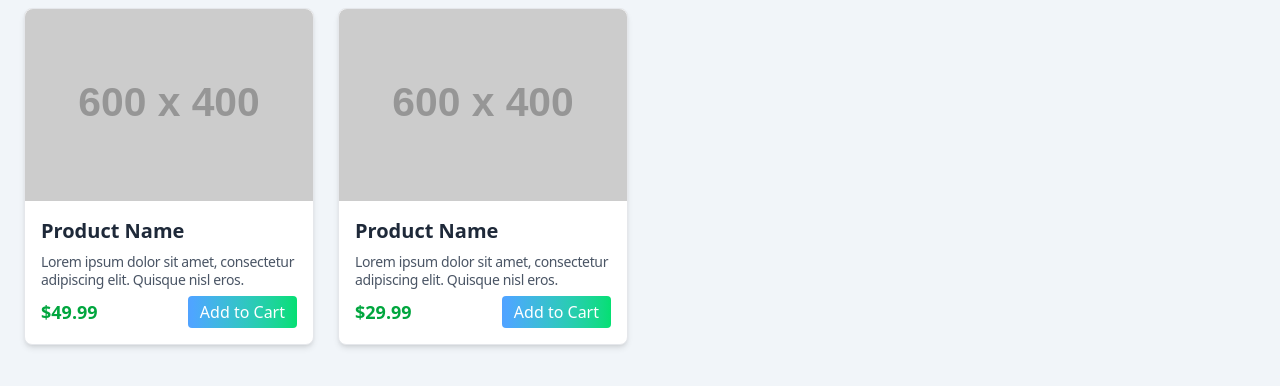
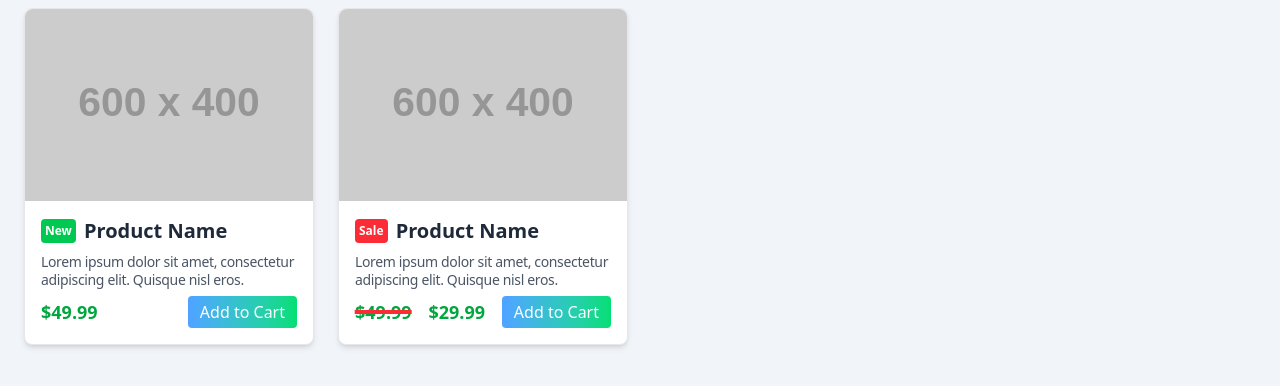
Before and after one commit to Ayzrian/mate-tailwindcss-course, a website built with Vite: page index.html in a window 1280 px wide. Shown: the part 148-534 px from the top of the page. Built offline with nearby package versions, Linux system fonts and the light colour scheme; placeholder pictures from the web are drawn by us.

Commit message:
Adding Pseudo-elements with Tailwind - Finish

```diff
--- a/index.html
+++ b/index.html
@@ -40,7 +40,9 @@
             >
 
             <div class="p-4 space-y-2">
-              <h2 class="text-xl font-semibold text-gray-800">
+              <h2 class="flex items-center text-xl font-semibold text-gray-800 before:content-['New'] before:bg-green-500
+                        before:text-white before:text-xs before:font-bold before:rounded before:p-1
+                        before:mr-2 group-hover:before:bg-green-600">
                 Product Name
               </h2>
               <p class="text-gray-600 text-sm leading-tight tracking-tight">
@@ -70,13 +72,20 @@
             >
 
             <div class="p-4 space-y-2">
-              <h2 class="text-xl font-semibold text-gray-800">
+              <h2 class="flex items-center text-xl font-semibold text-gray-800 before:content-['Sale'] before:bg-red-500
+                        before:text-white before:text-xs before:font-bold before:rounded before:p-1
+                        before:mr-2 group-hover:before:bg-red-600">
                 Product Name
               </h2>
               <p class="text-gray-600 text-sm leading-tight tracking-tight">
                 Lorem ipsum dolor sit amet, consectetur adipiscing elit. Quisque nisl eros.
               </p>
               <div class="flex items-center justify-between">
+                <span class="relative text-lg font-bold text-green-600 before:absolute
+                           before:content-[''] before:w-full before:h-1 before:bg-red-500
+                           before:top-1/2 before:left-1/2 before:-translate-y-1/2 before:-translate-x-1/2">
+                  $49.99
+                </span>
                 <span class="text-lg font-bold text-green-600">$29.99</span>
                 <button class="bg-gradient-to-r from-blue-400 to-green-400 text-white py-1 px-3 rounded">
                   Add to Cart
```
